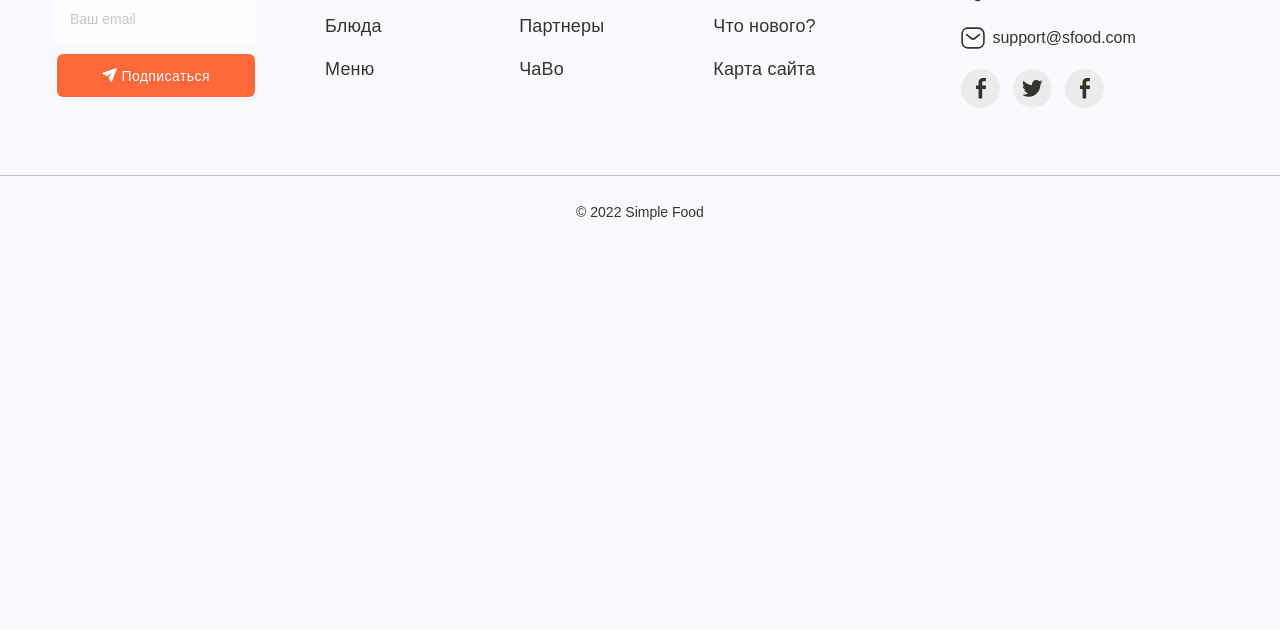
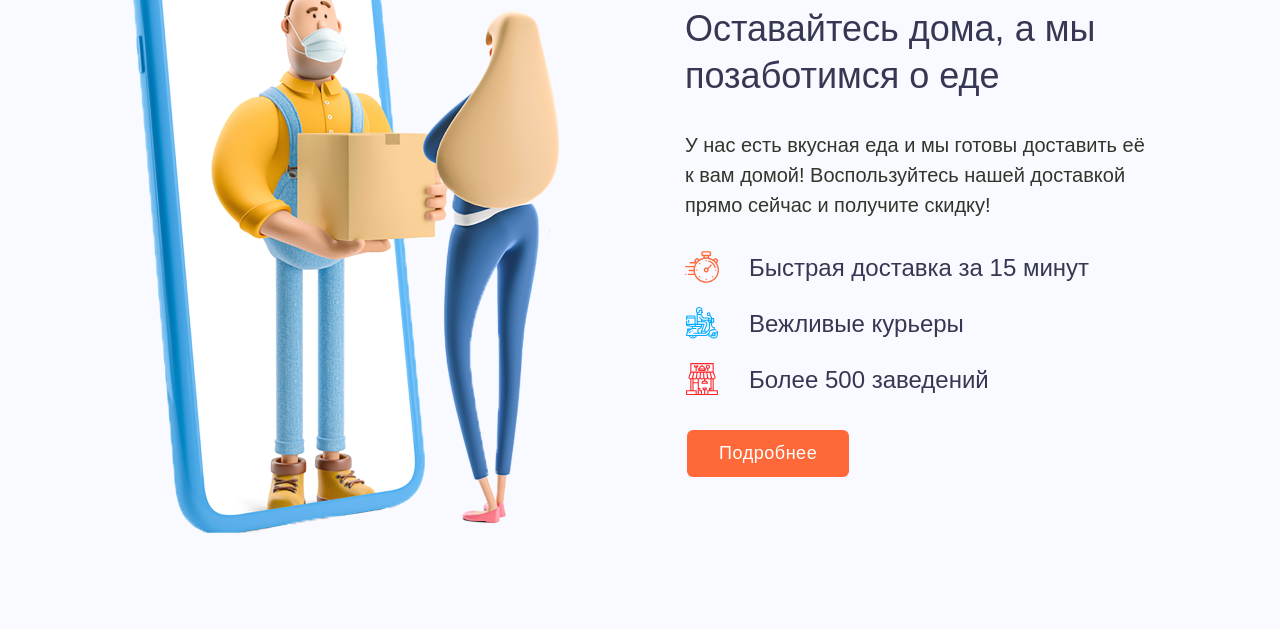
Before and after one commit to marit970/simple-food, a website: page app/index.html in a window 1280 px wide. Shown: the part 2055-2684 px from the top of the page. Before the commit the page ends 2304 px from the top, so only its background shows below. Drawn offline with nearby package versions, Linux system fonts and the light colour scheme; files that its build step writes are made by us from their sources.

Commit message:
add delivery section

```diff
--- a/app/index.html
+++ b/app/index.html
@@ -624,6 +624,33 @@
           <a href="#" class="secondary-button">Показать еще</a>
         </div>
       </section>
+
+      <section class="features">
+        <div class="container">
+          <div class="features__inner">
+            <div class="features__img"></div>
+            <div class="features__content">
+              <h2 class="title">Оставайтесь дома, а мы позаботимся о еде</h2>
+              <p class="features__description">
+                У нас есть вкусная еда и мы готовы доставить её к вам домой!
+                Воспользуйтесь нашей доставкой прямо сейчас и получите скидку!
+              </p>
+              <ul class="features__list">
+                <li class="features__item features__item--timer">
+                  Быстрая доставка за 15 минут
+                </li>
+                <li class="features__item features__item--courier">
+                  Вежливые курьеры
+                </li>
+                <li class="features__item features__item--restaurant">
+                  Более 500 заведений
+                </li>
+              </ul>
+              <button class="features__button" type="button">Подробнее</button>
+            </div>
+          </div>
+        </div>
+      </section>
     </main>
 
     <footer class="footer">
--- a/app/scss/style.scss
+++ b/app/scss/style.scss
@@ -91,6 +91,18 @@
     background-color: rgba(255, 122, 80, 0.1);
     color: $orange-900;
   }
+}
+
+%regular-text {
+  @extend %rubik-400;
+  font-size: 20px;
+  line-height: 1.5;
+}
+
+%background-image {
+  background-size: cover;
+  background-repeat: no-repeat;
+  background-position: center center;
 }
 
 html,
@@ -223,8 +235,7 @@ button {
   }
 
   &__text {
-    font-size: 20px;
-    line-height: 1.5;
+    @extend %regular-text;
     max-width: 450px;
   }
 
@@ -611,3 +622,74 @@ button {
     }
   }
 }
+
+.features {
+  padding: $sectionMargin 0;
+  min-height: 585px;
+
+  .title {
+    margin-bottom: $sectionMargin/2;
+  }
+  &__inner {
+    display: flex;
+    gap: 120px;
+    justify-content: center;
+  }
+  &__img {
+    @extend %background-image;
+    background-image: url("../images/food-delivery.png");
+    background-position: left center;
+    max-width: 440px;
+    max-height: 585px;
+    width: 100%;
+  }
+
+  &__button {
+    @extend %primary-button;
+  }
+
+  &__description {
+    @extend %regular-text;
+    margin-bottom: 30px;
+  }
+  &__content {
+    max-width: 470px;
+    margin: 58px 0;
+  }
+
+  &__list {
+    margin-bottom: 30px;
+  }
+
+  &__item {
+    font-size: 24px;
+    line-height: 1.5;
+    color: #363853;
+    display: flex;
+    gap: 30px;
+
+    &:not(:last-child) {
+      margin-bottom: 20px;
+    }
+
+    &::before {
+      content: "";
+      width: 34px;
+      height: 34px;
+      display: inline-block;
+    }
+
+    @extend %background-image;
+    &--timer::before {
+      background-image: url("../images/icons/timer.svg");
+    }
+
+    &--courier::before {
+      background-image: url("../images/icons/delivery.svg");
+    }
+
+    &--restaurant::before {
+      background-image: url("../images/icons/restaurant.svg");
+    }
+  }
+}
```
Also changed, not shown: app/images/food-delivery.png (added), app/images/icons/delivery.svg (added), app/images/icons/restaurant.svg (added), app/images/icons/timer.svg (added), 1 other file.
